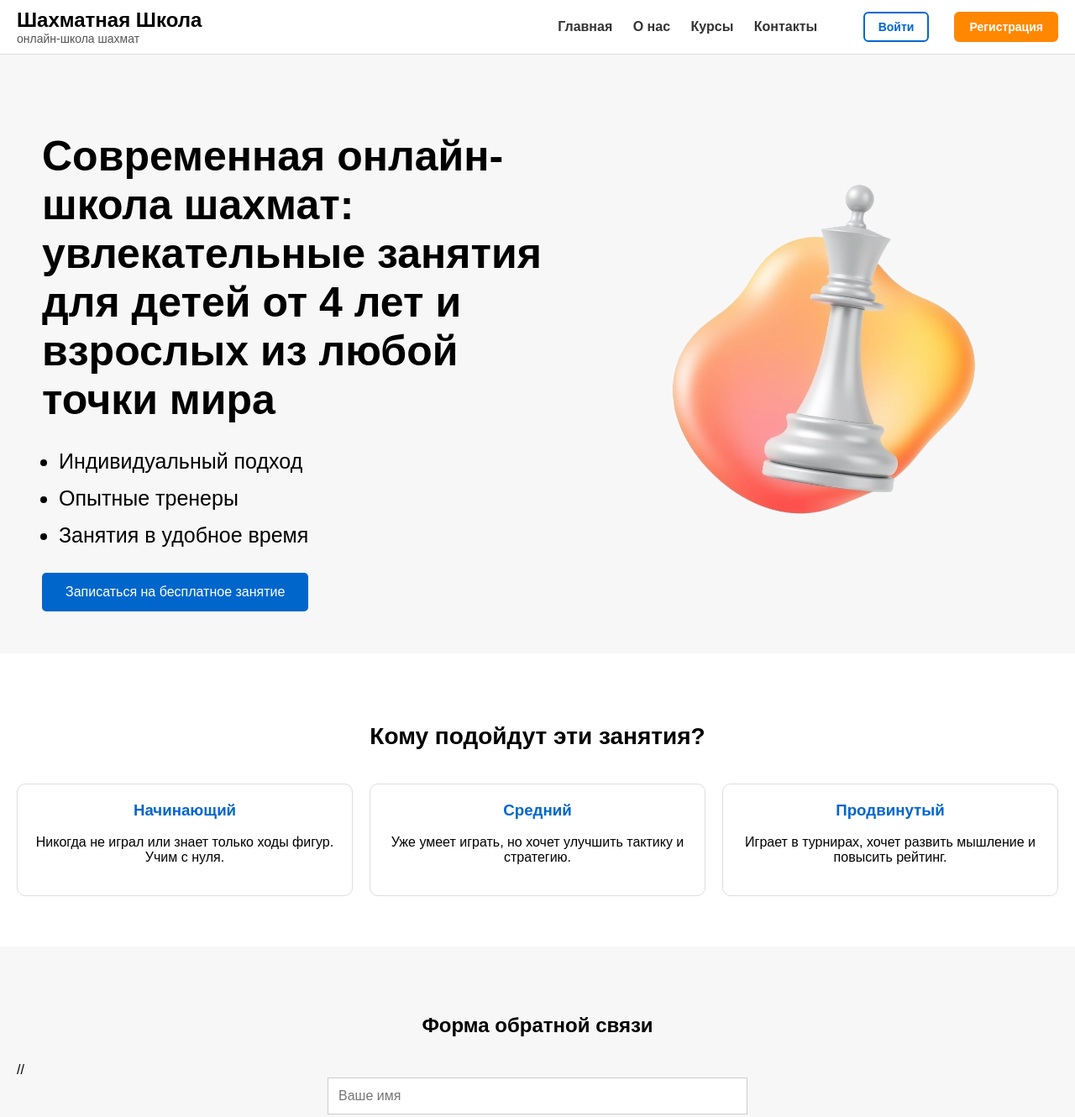
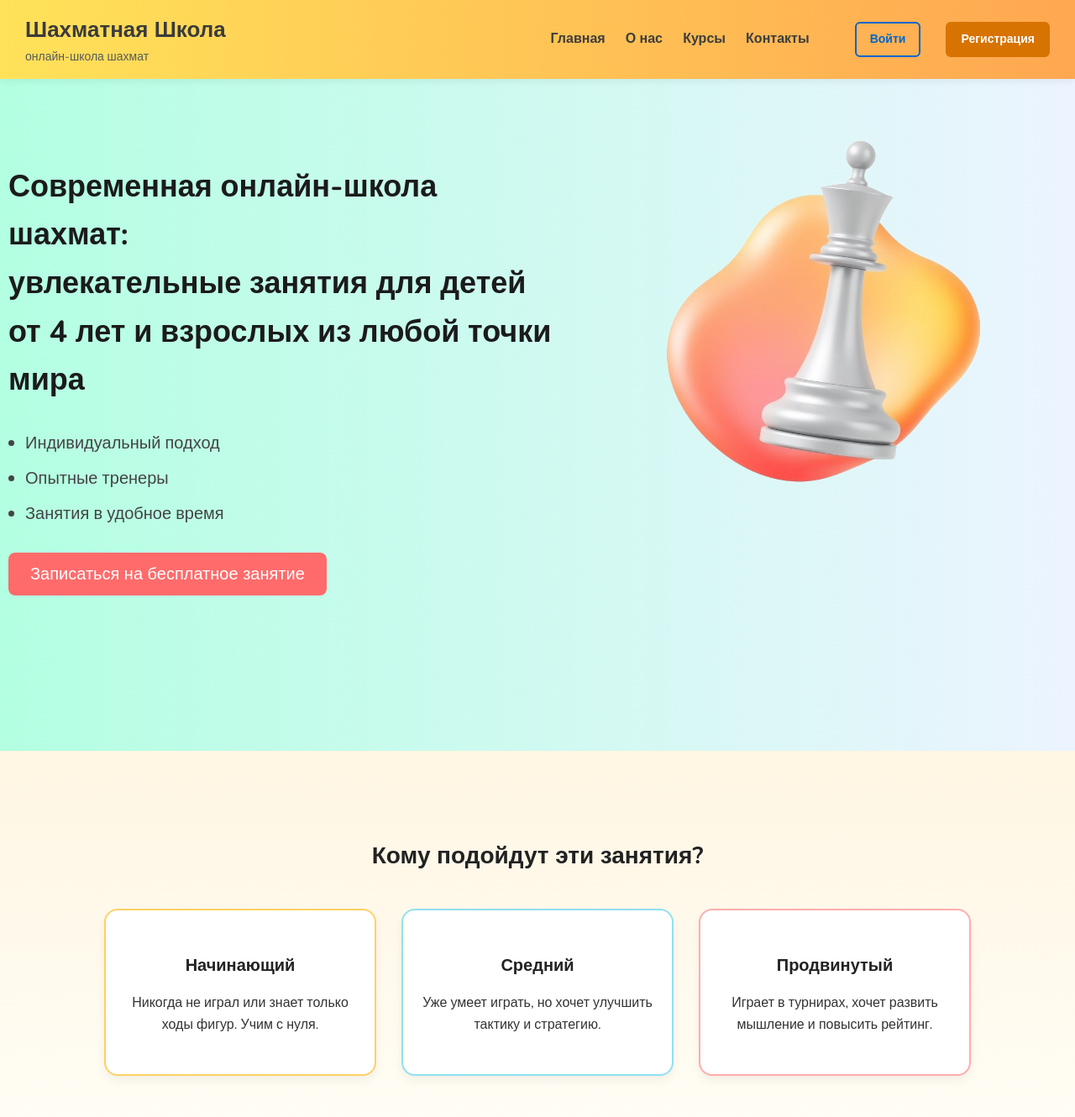
Before and after one commit to SashaBazueva/webChessScool, a plain HTML site: page index.html in a window 1280 px wide. Shown: the top 1330 px of the page at 84% size. Drawn offline with nearby package versions, Linux system fonts and the light colour scheme.

Commit message:
полностью сделала главную страницу и страницу входа: объединила стили, сделала ссылки рабочими

```diff
--- /dev/null
+++ b/css/login.css
@@ -0,0 +1,196 @@
+/* Общие стили */
+body {
+  margin: 0;
+  font-family: 'Nunito', sans-serif;
+  background: #fefefe;
+  color: #333;
+  line-height: 1.6;
+}
+
+a {
+  text-decoration: none;
+  color: inherit;
+  transition: color 0.3s ease;
+}
+
+a:hover {
+  color: #003e80;
+}
+
+/* Шапка */
+header {
+  position: sticky;
+  top: 0;
+  z-index: 1000;
+  background: linear-gradient(90deg, #ffe259, #ffa751);
+  padding: 15px 30px;
+  display: flex;
+  justify-content: space-between;
+  align-items: center;
+  box-shadow: 0 4px 8px rgba(0,0,0,0.05);
+}
+
+.header-left .logo {
+  font-size: 26px;
+  font-weight: 800;
+  color: #3b3b3b;
+}
+
+.subtitle {
+  font-size: 14px;
+  color: #5a5a5a;
+}
+
+.nav-menu a {
+  margin-left: 20px;
+  font-weight: 600;
+  color: #3d3d3d;
+}
+
+.nav-menu a:hover {
+  color: #ffffff;
+}
+
+/* Кнопки в хедере */
+.auth-buttons {
+  display: inline-flex;
+  gap: 10px;
+  margin-left: 30px;
+}
+
+.btn {
+  display: inline-block;
+  padding: 8px 16px;
+  font-size: 14px;
+  font-weight: 600;
+  border-radius: 6px;
+  text-decoration: none;
+  transition: 0.3s ease;
+  white-space: nowrap;
+}
+
+.btn.login {
+  background-color: transparent;
+  color: #0066cc;
+  border: 2px solid #0066cc;
+}
+
+.btn.login:hover {
+  background-color: #0066cc;
+  color: #fff;
+}
+
+.btn.register {
+  background-color: #d77301;
+  color: #fff;
+  border: 2px solid #d77301;
+}
+
+.btn.register:hover {
+  background-color: #ff8b18;
+  border-color: #ff8b18;
+}
+
+/* Контейнер входа */
+.login-page {
+  flex: 1;
+  display: flex;
+  align-items: center;
+  justify-content: center;
+  padding: 60px 20px;
+}
+
+.login-container {
+  background-color: #fff;
+  padding: 40px 30px;
+  border-radius: 16px;
+  box-shadow: 0 10px 25px rgba(0,0,0,0.08);
+  max-width: 400px;
+  width: 100%;
+  text-align: center;
+  animation: fadeIn 0.8s ease;
+}
+
+.login-container h2 {
+  margin-bottom: 25px;
+  font-size: 24px;
+  color: #1b1b1b;
+}
+
+form input {
+  width: 90%;
+  padding: 12px 7px;
+  margin-bottom: 15px;
+  font-size: 16px;
+  border: 1.5px solid #ccc;
+  border-radius: 8px;
+}
+
+form button {
+  width: 95%;
+  padding: 14px;
+  font-size: 16px;
+  background-color: #38b000;
+  color: #fff;
+  border: none;
+  border-radius: 8px;
+  cursor: pointer;
+  transition: background 0.3s;
+}
+
+form button:hover {
+  background-color: #2a8600;
+}
+
+.register-link {
+  margin-top: 20px;
+  font-size: 14px;
+}
+
+/* Анимация */
+@keyframes fadeIn {
+  from {
+    opacity: 0;
+    transform: translateY(20px);
+  }
+  to {
+    opacity: 1;
+    transform: translateY(0);
+  }
+}
+
+/* Адаптив */
+@media (max-width: 480px) {
+  .login-container {
+    padding: 30px 20px;
+  }
+}
+
+/* Подвал */
+footer {
+  background: #222;
+  color: #eee;
+  padding: 40px 20px;
+  text-align: center;
+}
+
+.footer-nav,
+.footer-legal {
+  margin-bottom: 20px;
+}
+
+footer a {
+  color: #ffdd99;
+  margin: 0 10px;
+  font-size: 14px;
+}
+
+footer a:hover {
+  color: #ffffff;
+}
+
+.footer-copy {
+  font-size: 13px;
+  color: #aaa;
+  margin-top: 10px;
+}
--- a/css/main.css
+++ b/css/main.css
@@ -1,137 +1,174 @@
+/* Общие стили */
 body {
   margin: 0;
-  font-family: Arial, sans-serif;
+  font-family: 'Nunito', sans-serif;
+  background: #fefefe;
+  color: #333;
+  line-height: 1.6;
+}
+
+a {
+  text-decoration: none;
+  color: inherit;
+  transition: color 0.3s ease;
+}
+
+img {
+  max-width: 100%;
+  height: auto;
+  border-radius: 12px;
 }
 
 /* Шапка */
 header {
   position: sticky;
   top: 0;
-  background-color: #fff;
   z-index: 1000;
-  border-bottom: 1px solid #ddd;
-  padding: 10px 20px;
+  background: linear-gradient(90deg, #ffe259, #ffa751);
+  padding: 15px 30px;
   display: flex;
+  justify-content: space-between;
   align-items: center;
-  justify-content: space-between;
-  flex-wrap: wrap;
+  box-shadow: 0 4px 8px rgba(0,0,0,0.05);
 }
 
-.header-left {
-  display: flex;
-  flex-direction: column;
-}
-
-.logo {
-  font-size: 24px;
-  font-weight: bold;
+.header-left .logo {
+  font-size: 26px;
+  font-weight: 800;
+  color: #3b3b3b;
 }
 
 .subtitle {
   font-size: 14px;
-  color: #555;
+  color: #5a5a5a;
 }
 
 .nav-menu a {
   margin-left: 20px;
-  text-decoration: none;
-  color: #333;
-  font-weight: bold;
+  font-weight: 600;
+  color: #3d3d3d;
 }
 
 .nav-menu a:hover {
-  color: #0066cc;
+  color: #ffffff;
 }
 
 /* Баннер */
 .banner {
   display: flex;
   flex-wrap: wrap;
-  padding: 20px;
-  background-color: #f7f7f7;
-  align-items: center;
+  justify-content: space-between;
+  background: linear-gradient(to right, #b3ffe2, #ecf4ff);
+  min-height: 100vh;
+  padding: 0px 10px;
 }
 
 .banner-text {
-  flex: 1 1 400px;
-  padding: 30px;
+  flex: 1 1 500px;
+  padding-right: 40px;
+  padding-top: 70px;
+  animation: fadeIn 1s ease;
 }
 
 .banner-text h1 {
-  font-size: 50px;
+  font-size: 36px;
   margin-bottom: 30px;
+  color: #1b1b1b;
 }
 
 .banner-text ul {
   padding-left: 20px;
   margin-bottom: 30px;
+  color: #444;
 }
 
 .banner-text ul li {
-  margin-bottom: 15px;
-  font-size: 25px;
+  margin-bottom: 10px;
+  font-size: 20px;
 }
 
 .banner-text button {
-  padding: 14px 28px;
-  background-color: #0066cc;
+  background-color: #ff6b6b;
   color: white;
   border: none;
-  font-size: 16px;
+  padding: 14px 26px;
+  font-size: 20px;
+  border-radius: 8px;
   cursor: pointer;
-  border-radius: 5px;
+  transition: background 0.3s;
+}
+
+.banner-text button:hover {
+  background-color: #e65050;
 }
 
 .banner-image {
-  flex: 1 1 300px;
+  flex: 1 1 400px;
   text-align: center;
-}
-
-.banner-image img {
-  max-width: 100%;
-  height: auto;
 }
 
 /* Уровни */
 .levels {
-  padding: 60px 20px;
-  background-color: #ffffff;
+  padding: 80px 20px;
+  background: linear-gradient(to bottom, #fff6e3, #fffdf5);
   text-align: center;
 }
 
 .levels h2 {
+  font-size: 28px;
   margin-bottom: 40px;
-  font-size: 28px;
+  color: #222;
 }
 
 .level-grid {
   display: flex;
   flex-wrap: wrap;
+  gap: 30px;
   justify-content: center;
-  gap: 20px;
 }
 
 .level {
-  flex: 1 1 250px;
-  border: 1px solid #ddd;
-  border-radius: 10px;
-  padding: 20px;
+  background: white;
+  border: 2px solid #ffe59d;
+  border-radius: 16px;
+  padding: 30px 20px;
+  width: 280px;
+  transition: transform 0.2s, box-shadow 0.3s;
+  box-shadow: 0 6px 12px rgba(0,0,0,0.05);
+}
+
+.level:hover {
+  transform: translateY(-6px);
+  box-shadow: 0 8px 20px rgba(0,0,0,0.08);
+}
+
+.level:nth-child(1) {
+  border-color: #ffd166;
+}
+.level:nth-child(2) {
+  border-color: #90e0ef;
+}
+.level:nth-child(3) {
+  border-color: #ffadad;
 }
 
 .level h3 {
-  margin-top: 0;
-  color: #0066cc;
+  margin-bottom: 15px;
+  color: #222;
+  font-size: 20px;
 }
 
-/* Форма */
+/* Контактная форма */
 .contact-form {
-  padding: 60px 20px;
-  background-color: #f7f7f7;
+  padding: 80px 20px;
+  background: linear-gradient(to right, #f3f7ff, #f8eaff);
 }
 
 .contact-form h2 {
   text-align: center;
   margin-bottom: 30px;
+  font-size: 26px;
+  color: #333;
 }
 
 form {
@@ -144,25 +181,36 @@ form {
 form input,
 form textarea {
   margin-bottom: 15px;
-  padding: 12px;
+  padding: 12px 15px;
   font-size: 16px;
-  border: 1px solid #ccc;
+  border: 1.5px solid #ddd;
+  border-radius: 8px;
+  background-color: #ffffff;
+}
+
+form textarea {
+  resize: vertical;
 }
 
 form button {
-  padding: 12px;
-  background-color: #0066cc;
+  padding: 14px;
+  background-color: #38b000;
   color: white;
   border: none;
   font-size: 16px;
+  border-radius: 8px;
   cursor: pointer;
-  border-radius: 5px;
+  transition: background 0.3s;
+}
+
+form button:hover {
+  background-color: #2a8600;
 }
 
 /* Подвал */
 footer {
-  background-color: #222;
-  color: #fff;
+  background: #222;
+  color: #eee;
   padding: 40px 20px;
   text-align: center;
 }
@@ -173,43 +221,51 @@ footer {
 }
 
 footer a {
-  color: #ccc;
+  color: #ffdd99;
   margin: 0 10px;
-  text-decoration: none;
   font-size: 14px;
 }
 
 footer a:hover {
-  color: #fff;
+  color: #ffffff;
 }
 
 .footer-copy {
-  font-size: 12px;
-  color: #888;
+  font-size: 13px;
+  color: #aaa;
+  margin-top: 10px;
 }
 
-/* Адаптив */
+/* Анимации */
+@keyframes fadeIn {
+  from { opacity: 0; transform: translateY(20px); }
+  to   { opacity: 1; transform: translateY(0); }
+}
+
+/* Адаптивность */
 @media (max-width: 768px) {
   .banner {
     flex-direction: column;
+    padding: 40px 20px;
   }
 
-  .banner-text,
-  .banner-image {
-    padding: 10px;
+  .banner-text {
+    padding-right: 0;
+    text-align: center;
   }
 
   .nav-menu {
-    width: 100%;
-    text-align: right;
+    display: flex;
+    flex-wrap: wrap;
+    justify-content: center;
     margin-top: 10px;
   }
 
   .nav-menu a {
-    display: inline-block;
-    margin: 0 10px;
+    margin: 10px;
   }
 }
+
 
 /* Кнопки Войти и Зарегистрироваться */
 .auth-buttons {
@@ -241,12 +297,12 @@ footer a:hover {
 }
 
 .btn.register {
-  background-color: #ff8800;
+  background-color: #d77301;
   color: #fff;
-  border: 2px solid #ff8800;
+  border: 2px solid #d77301;
 }
 
 .btn.register:hover {
-  background-color: #e67300;
-  border-color: #e67300;
+  background-color: #ff8b18;
+  border-color: #ff8b18;
 }
--- a/index.html
+++ b/index.html
@@ -5,6 +5,7 @@
     <meta name="viewport" content="width=device-width, initial-scale=1" />
     <title>Главная — Онлайн-школа шахмат</title>
     <link rel="stylesheet" href="/css/main.css" />
+    <link href="https://fonts.googleapis.com/css2?family=Nunito:wght@400;700;800&display=swap" rel="stylesheet" />
   </head>
   <body>
     <header>
@@ -18,7 +19,7 @@
         <a href="#">Курсы</a>
         <a href="#">Контакты</a>
         <div class="auth-buttons">
-          <a href="#" class="btn login">Войти</a>
+          <a href="/html/login.html" class="btn login">Войти</a>
           <a href="#" class="btn register">Регистрация</a>
         </div>
       </nav>
@@ -68,7 +69,7 @@
 
     <section class="contact-form" id="contact">
       <h2>Форма обратной связи</h2>
-      //
+
       <form action="#" method="post">
         <input type="text" name="name" placeholder="Ваше имя" required />
         <input type="email" name="email" placeholder="Ваш email" required />
```
Also changed, not shown: html/login.html (added, +60 -0 lines).
